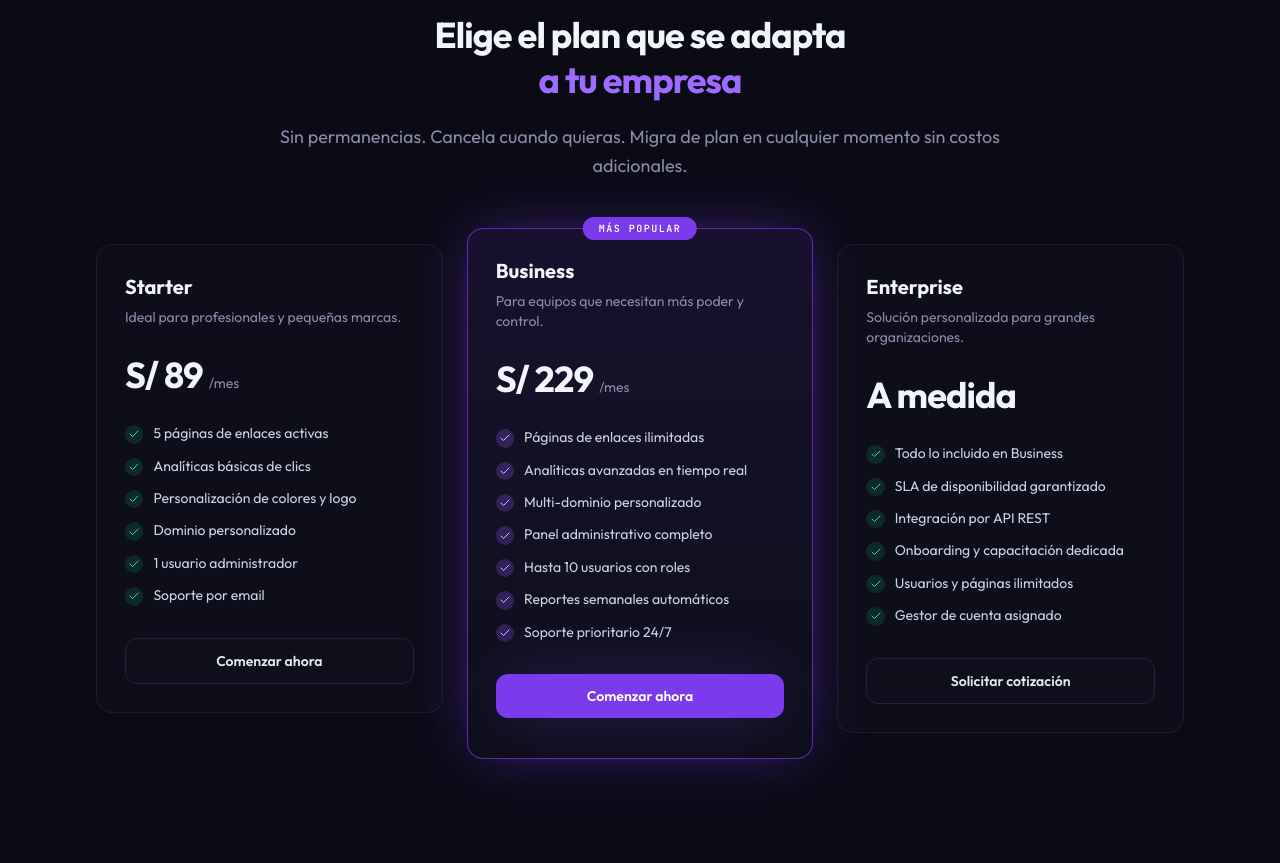
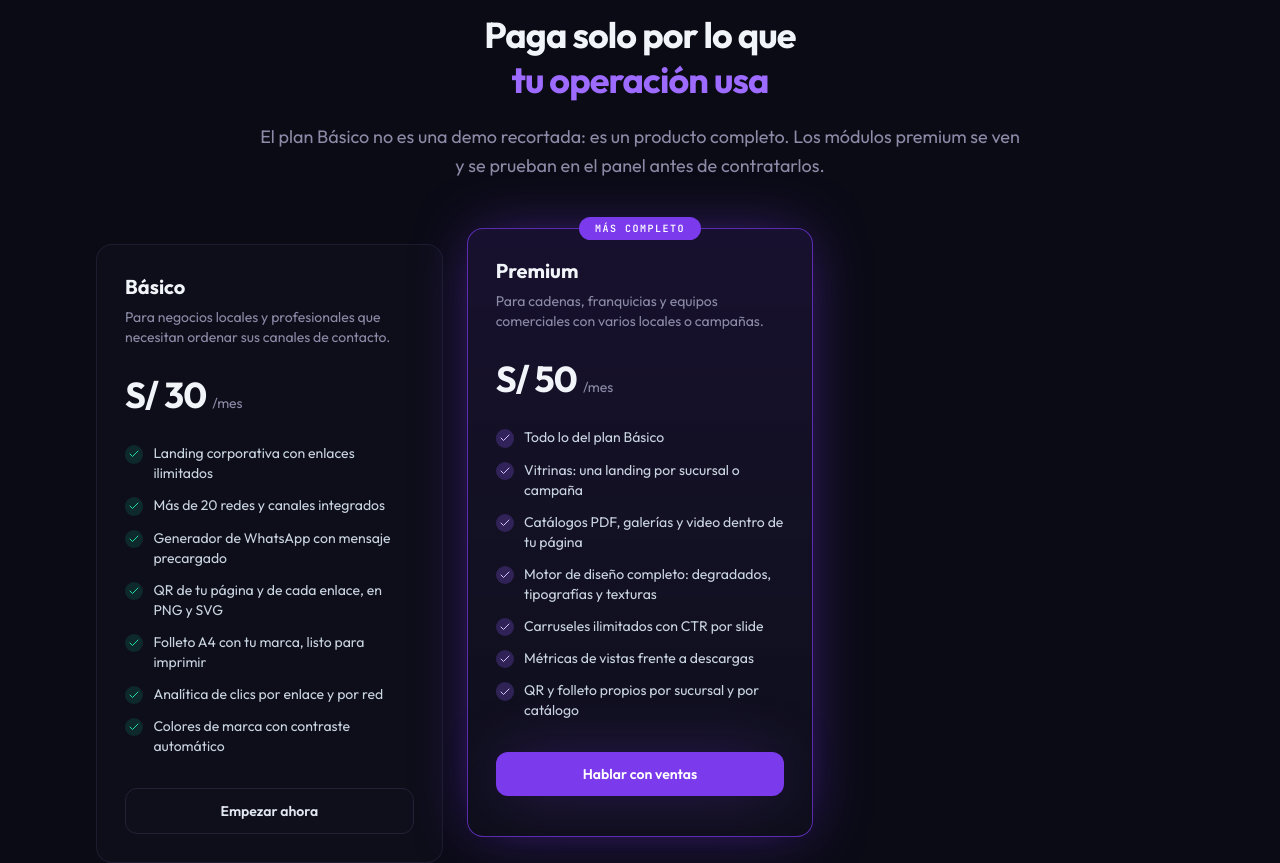
Before and after one commit to jesusdavidsalazarflores936-byte/web-linktree, a Next.js app: page / in a window 1280 px wide. Shown: the part 3540-4403 px from the top of the page. Built offline with nearby package versions, Linux system fonts and the light colour scheme; no server answers.

Commit message:
content(pricing): pasar a los dos planes reales
Básico S/30 y Premium S/50 según la guía comercial, en lugar de los tres planes anteriores.

```diff
--- a/src/features/pricing/content/plans.content.ts
+++ b/src/features/pricing/content/plans.content.ts
@@ -14,63 +14,49 @@ export interface Plan {
 
 export const pricingHeading = {
   eyebrow: 'Planes y precios',
-  title: 'Elige el plan que se adapta',
-  accent: 'a tu empresa',
+  title: 'Paga solo por lo que',
+  accent: 'tu operación usa',
   description:
-    'Sin permanencias. Cancela cuando quieras. Migra de plan en cualquier momento sin costos adicionales.',
+    'El plan Básico no es una demo recortada: es un producto completo. Los módulos premium se ven y se prueban en el panel antes de contratarlos.',
 } as const
 
 export const plans: readonly Plan[] = [
   {
-    id: 'starter',
-    name: 'Starter',
-    description: 'Ideal para profesionales y pequeñas marcas.',
-    price: 'S/ 89',
+    id: 'basico',
+    name: 'Básico',
+    description:
+      'Para negocios locales y profesionales que necesitan ordenar sus canales de contacto.',
+    price: 'S/ 30',
     period: '/mes',
     featured: false,
-    cta: { label: 'Comenzar ahora', href: routes.contact },
+    cta: { label: 'Empezar ahora', href: routes.contact },
     features: [
-      '5 páginas de enlaces activas',
-      'Analíticas básicas de clics',
-      'Personalización de colores y logo',
-      'Dominio personalizado',
-      '1 usuario administrador',
-      'Soporte por email',
+      'Landing corporativa con enlaces ilimitados',
+      'Más de 20 redes y canales integrados',
+      'Generador de WhatsApp con mensaje precargado',
+      'QR de tu página y de cada enlace, en PNG y SVG',
+      'Folleto A4 con tu marca, listo para imprimir',
+      'Analítica de clics por enlace y por red',
+      'Colores de marca con contraste automático',
     ],
   },
   {
-    id: 'business',
-    name: 'Business',
-    description: 'Para equipos que necesitan más poder y control.',
-    price: 'S/ 229',
+    id: 'premium',
+    name: 'Premium',
+    description: 'Para cadenas, franquicias y equipos comerciales con varios locales o campañas.',
+    price: 'S/ 50',
     period: '/mes',
     featured: true,
-    badge: 'Más popular',
-    cta: { label: 'Comenzar ahora', href: routes.contact },
+    badge: 'Más completo',
+    cta: { label: 'Hablar con ventas', href: routes.contact },
     features: [
-      'Páginas de enlaces ilimitadas',
-      'Analíticas avanzadas en tiempo real',
-      'Multi-dominio personalizado',
-      'Panel administrativo completo',
-      'Hasta 10 usuarios con roles',
-      'Reportes semanales automáticos',
-      'Soporte prioritario 24/7',
-    ],
-  },
-  {
-    id: 'enterprise',
-    name: 'Enterprise',
-    description: 'Solución personalizada para grandes organizaciones.',
-    price: 'A medida',
-    featured: false,
-    cta: { label: 'Solicitar cotización', href: routes.contact },
-    features: [
-      'Todo lo incluido en Business',
-      'SLA de disponibilidad garantizado',
-      'Integración por API REST',
-      'Onboarding y capacitación dedicada',
-      'Usuarios y páginas ilimitados',
-      'Gestor de cuenta asignado',
+      'Todo lo del plan Básico',
+      'Vitrinas: una landing por sucursal o campaña',
+      'Catálogos PDF, galerías y video dentro de tu página',
+      'Motor de diseño completo: degradados, tipografías y texturas',
+      'Carruseles ilimitados con CTR por slide',
+      'Métricas de vistas frente a descargas',
+      'QR y folleto propios por sucursal y por catálogo',
     ],
   },
 ]
```
